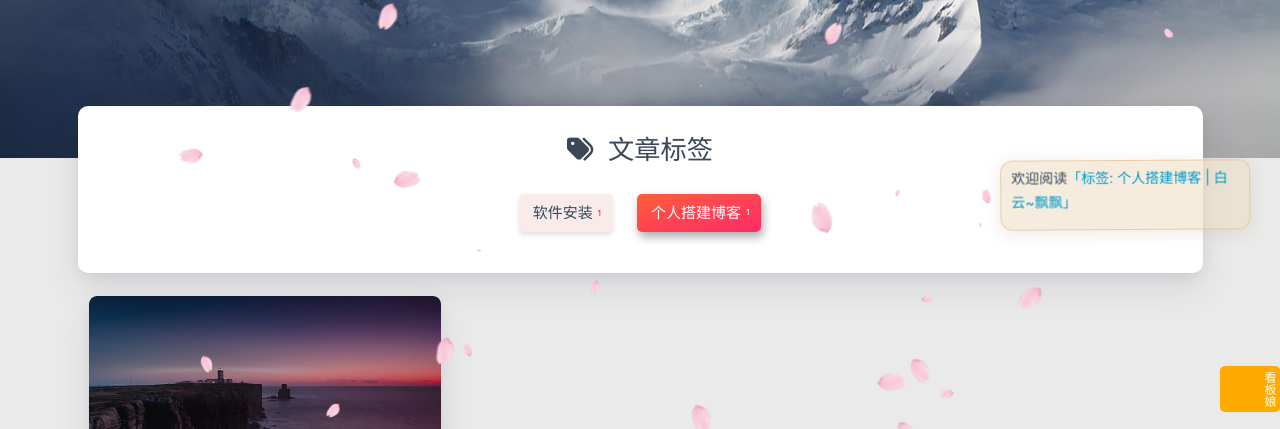
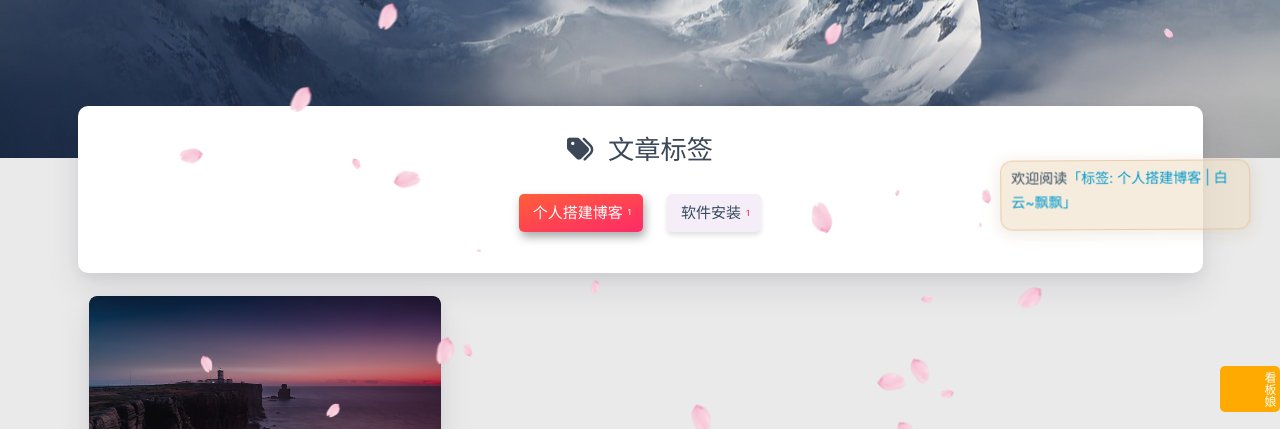
Before and after one commit to Bacon-123/Bacon-123.github.io, a plain HTML site: page tags/个人搭建博客/index.html in a window 1280 px wide. Shown: the part 322-751 px from the top of the page. Drawn offline with nearby package versions, Linux system fonts and the light colour scheme; some packages are replaced by stand-ins of ours; no server answers; a script that the page names is missing; files whose address does not match are found by name.

Commit message:
Site updated: 2020-07-19 15:20:05

```diff
--- a/tags/个人搭建博客/index.html
+++ b/tags/个人搭建博客/index.html
@@ -393,19 +393,19 @@
             <div class="tag-chips">
 
 
-                <a href="/tags/%E8%BD%AF%E4%BB%B6%E5%AE%89%E8%A3%85/" title="软件安装: 1">
+                <a href="/tags/%E4%B8%AA%E4%BA%BA%E6%90%AD%E5%BB%BA%E5%8D%9A%E5%AE%A2/" title="个人搭建博客: 1">
                     <span class="chip center-align waves-effect waves-light
-                             chip-default "
-                            data-tagname="软件安装" style="background-color: #F9EBEA;">软件安装
+                             chip-active "
+                            data-tagname="个人搭建博客" style="background-color: #F9EBEA;">个人搭建博客
                         <span class="tag-length">1</span>
                     </span>
                 </a>
 
 
-                <a href="/tags/%E4%B8%AA%E4%BA%BA%E6%90%AD%E5%BB%BA%E5%8D%9A%E5%AE%A2/" title="个人搭建博客: 1">
+                <a href="/tags/%E8%BD%AF%E4%BB%B6%E5%AE%89%E8%A3%85/" title="软件安装: 1">
                     <span class="chip center-align waves-effect waves-light
-                             chip-active "
-                            data-tagname="个人搭建博客" style="background-color: #F5EEF8;">个人搭建博客
+                             chip-default "
+                            data-tagname="软件安装" style="background-color: #F5EEF8;">软件安装
                         <span class="tag-length">1</span>
                     </span>
                 </a>
```
Also changed, not shown: about/index.html (+5 -5 lines), tags/index.html (+5 -5 lines), tags/软件安装/index.html (+6 -6 lines), 1 other file.
